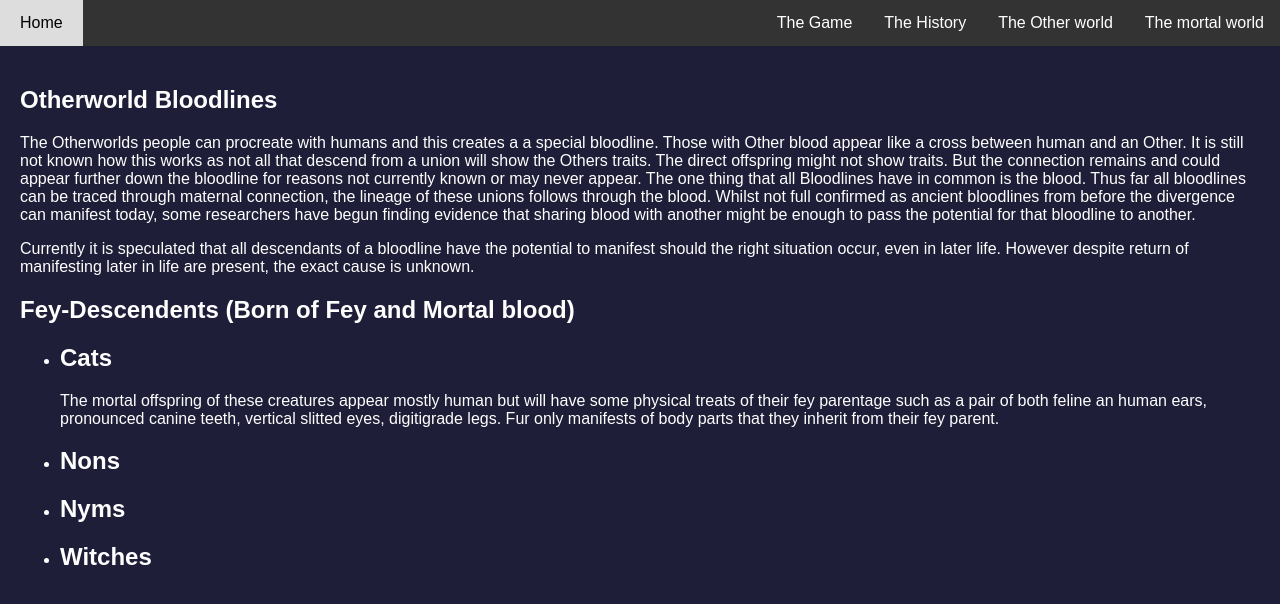
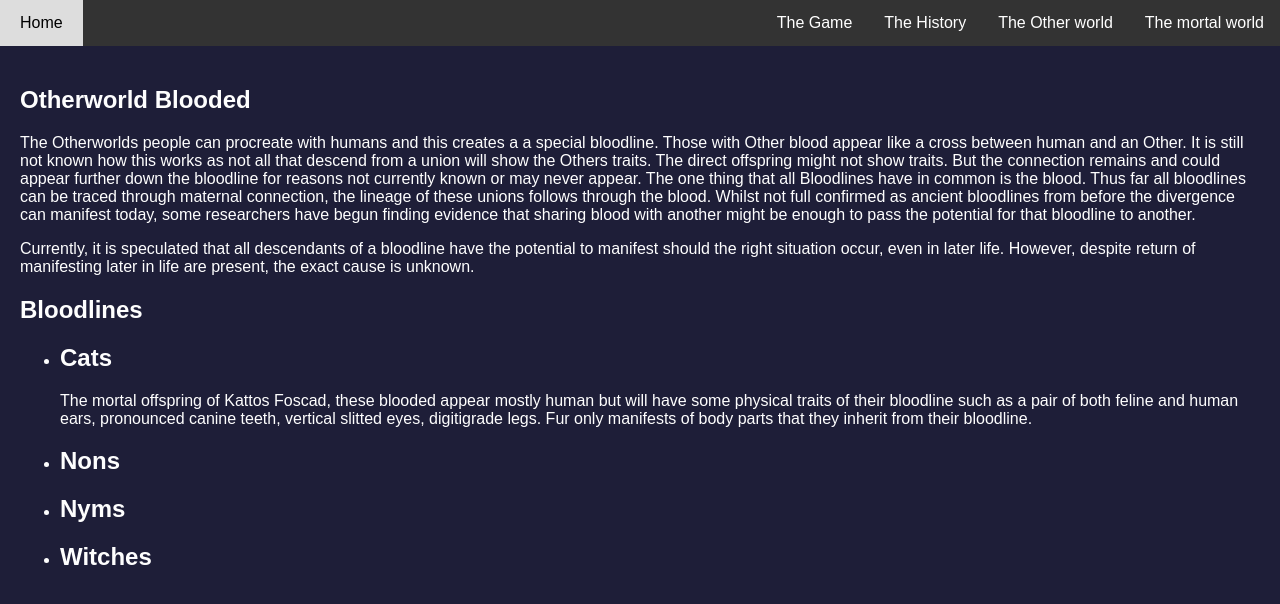
Before and after one commit to KikiUnique/KikiUnique.github.io, a Jekyll site: the page built from docs/world/bloodlines.md, in a window 1280 px wide. Shown: the top 604 px of the page. Built offline with Jekyll 4.4.1, drawn with Linux system fonts in a browser that asks for light colours; the repository's description, which GitHub fills in, is left out.

Commit message:
Remove all uses of the word fey

```diff
--- a/docs/world/bloodlines.md
+++ b/docs/world/bloodlines.md
@@ -1,17 +1,17 @@
 ---
 layout: default
-title: Otherworld Bloodlines
+title: Otherworld Blooded
 ---
 
 The Otherworlds people can procreate with humans and this creates a a special bloodline. Those with Other blood appear like a cross between human and an Other. It is still not known how this works as not all that descend from a union will show the Others traits. The direct offspring might not show traits. But the connection remains and could appear further down the bloodline for reasons not currently known or may never appear.
 The one thing that all Bloodlines have in common is the blood. Thus far all bloodlines can be traced through maternal connection, the lineage of these unions follows through the blood. Whilst not full confirmed as ancient bloodlines from before the divergence can manifest today, some researchers have begun finding evidence that sharing blood with another might be enough to pass the potential for that bloodline to another.
 
-Currently it is speculated that all descendants of a bloodline have the potential to manifest should the right situation occur, even in later life. However despite return of manifesting later in life are present, the exact cause is unknown.
+Currently, it is speculated that all descendants of a bloodline have the potential to manifest should the right situation occur, even in later life. However, despite return of manifesting later in life are present, the exact cause is unknown.
 
-# Fey-Descendents (Born of Fey and Mortal blood)
+# Bloodlines
 - ## Cats
-  The mortal offspring of these creatures appear mostly human but will have some physical treats of their fey parentage such as a pair of both feline an human ears, pronounced canine
-  teeth, vertical slitted eyes, digitigrade legs. Fur only manifests of body parts that they inherit from their fey parent.
+  The mortal offspring of Kattos Foscad, these blooded appear mostly human but will have some physical traits of their bloodline such as a pair of both feline and human ears, pronounced canine
+  teeth, vertical slitted eyes, digitigrade legs. Fur only manifests of body parts that they inherit from their bloodline.
 - ## Nons
 - ## Nyms
 - ## Witches
```
Also changed, not shown: docs/history/divergence.md (+2 -2 lines), docs/history/return.md (+4 -4 lines), docs/otherworld/ancient.md (+3 -3 lines), docs/otherworld/others.md (+1 -1 lines).
